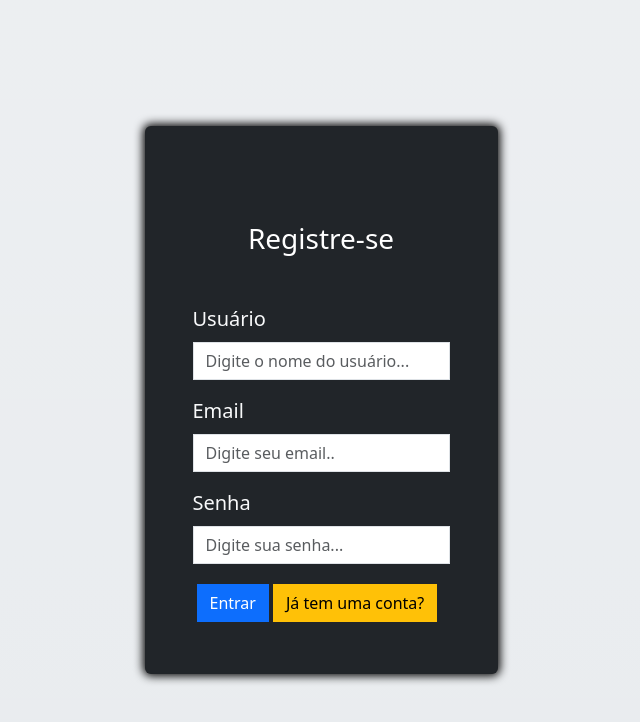
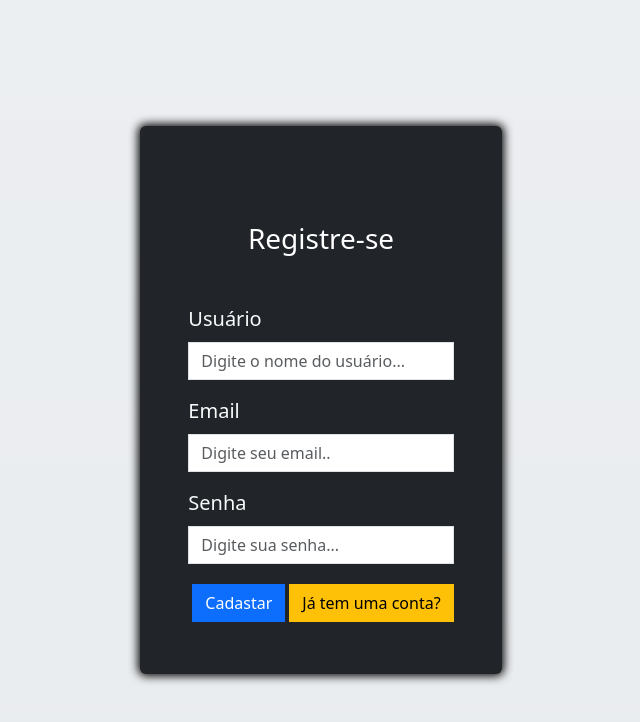
Before and after one commit to mathfajardo/frontend2-vuejs, a Vue app: page /registro in a window 1280 px wide. Shown: the top 722 px of the page, without its empty margins (319-959 px from the left). Built offline with nearby package versions, Linux system fonts and the light colour scheme.

Commit message:
fix-erros-portugues

```diff
--- a/src/views/CadastroCliente.vue
+++ b/src/views/CadastroCliente.vue
@@ -68,7 +68,7 @@ import Swal from 'sweetalert2'
         </div>
 
         <div class="mb-3">
-            <label for="nome" class="form-label">Data de nascimetno</label>
+            <label for="nome" class="form-label">Data de nascimento</label>
             <input type="date" class="form-control" v-model="obj.data_nascimento">
         </div>
         <div class="mb-3">
--- a/src/views/Home.vue
+++ b/src/views/Home.vue
@@ -66,7 +66,7 @@ onMounted(() => {
 <h1 class="text-center text-black pt-5" v-if="!carregamento">Seja bem-vindo</h1>
 
 <div class="d-flex flex-wrap justify-content-center gap-4 mt-5" v-if="!carregamento">
-    <RouterLink to="/pdv" class="btn btn-dark btn-lg d-flex align-items-center justify-content-center gap-2 py-3 px-4"><i class="bi bi-shop"></i>Registrar uma vendas</RouterLink>
+    <RouterLink to="/pdv" class="btn btn-dark btn-lg d-flex align-items-center justify-content-center gap-2 py-3 px-4"><i class="bi bi-shop"></i>Registrar uma venda</RouterLink>
     <RouterLink to="/clientes" class="btn btn-dark btn-lg d-flex align-items-center justify-content-center gap-2 py-3 px-4"><i class="bi bi-people-fill"></i>Verificar clientes</RouterLink>
     <RouterLink to="/produtos" class="btn btn-dark btn-lg d-flex align-items-center justify-content-center gap-2 py-3 px-4"><i class="bi bi-archive"></i>Verificar produtos</RouterLink>
 </div>
--- a/src/views/TelaRegistro.vue
+++ b/src/views/TelaRegistro.vue
@@ -54,7 +54,7 @@ function cadastrar_usuario(event) {
 
 
             <button type="submit" class="btn btn-primary m-1">
-                <span v-if="loading" class="spinner-border spinner-border-sm me-2"></span>{{ loading ? 'Entrando...' : 'Entrar' }}
+                <span v-if="loading" class="spinner-border spinner-border-sm me-2"></span>{{ loading ? 'Cadastrando...' : 'Cadastar' }}
             </button>
             <RouterLink class="btn btn-warning" to="/">Já tem uma conta?</RouterLink>
 
```
